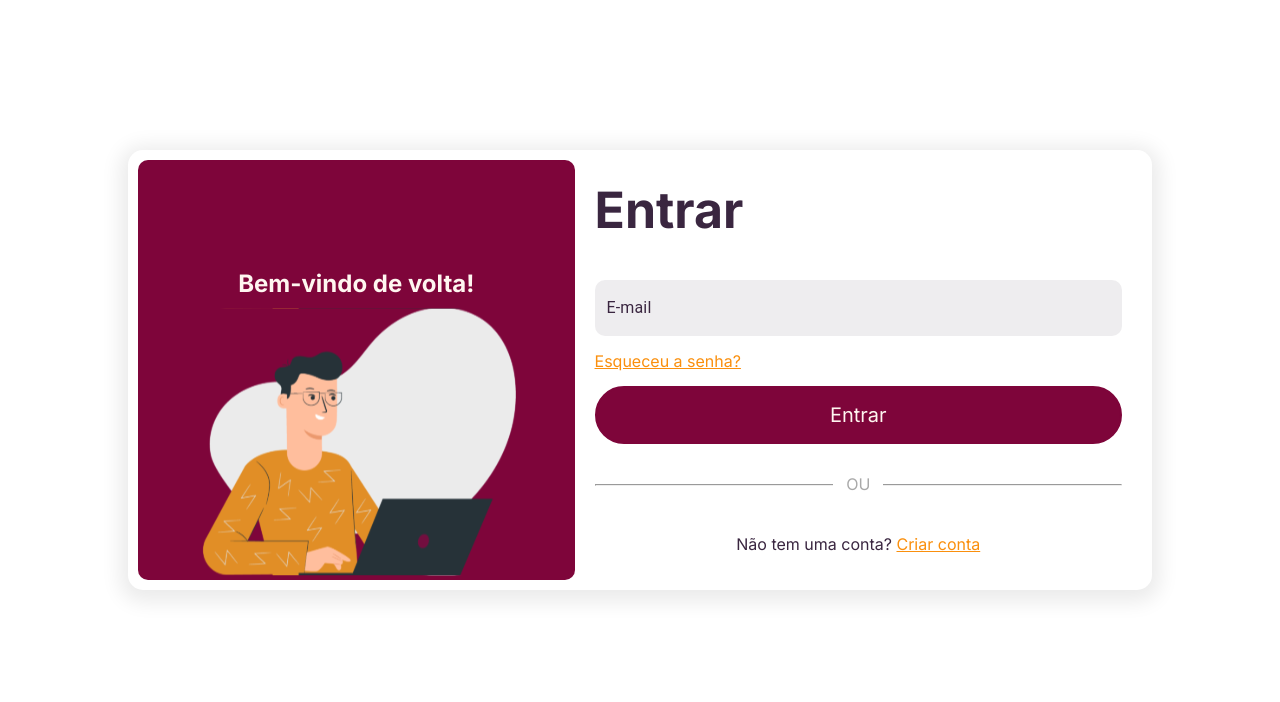
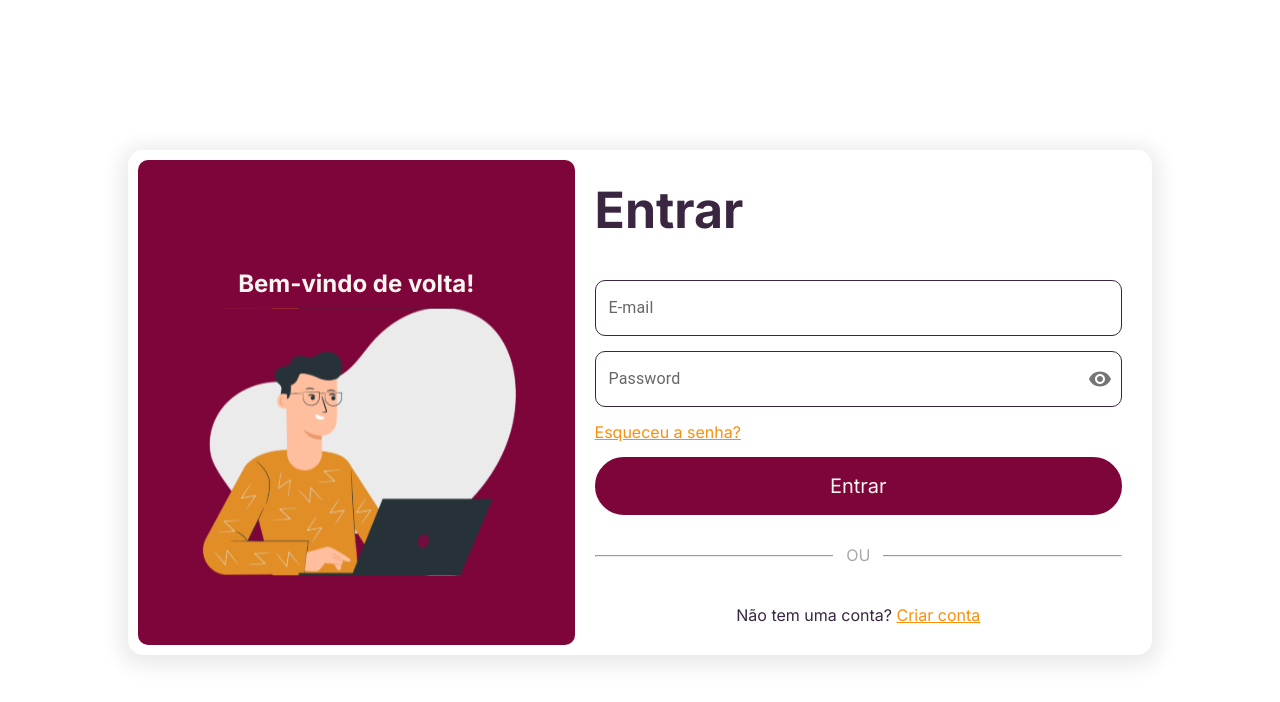
Before and after one commit to MPCGomes/logumrh, a Next.js app in the folder frontend-web/: page /login in a window 1280 px wide. Shown: the top 702 px of the page. Built offline with nearby package versions, Linux system fonts and the light colour scheme.

Commit message:
feat: password input

```diff
--- a/frontend-web/app/login/page.tsx
+++ b/frontend-web/app/login/page.tsx
@@ -3,6 +3,7 @@ import TextInput from '@/components/TextInput/TextInput'
 import Link from 'next/link'
 import styles from './page.module.scss'
 import ButtonPrimary from '@/components/ButtonPrimary/ButtonPrimary'
+import PasswordInput from '@/components/PasswordInput/PasswordInput'
 
 const page = () => {
   return (
@@ -21,6 +22,9 @@ const page = () => {
             <div className={styles.inputContainer}>
               <TextInput
                 label={'E-mail'}
+              />
+              <PasswordInput
+
               />
               <Link
                 className={styles.link}
--- /dev/null
+++ b/frontend-web/components/PasswordInput/PasswordInput.module.scss
@@ -0,0 +1 @@
+@import '../../styles/variables';
--- /dev/null
+++ b/frontend-web/components/PasswordInput/PasswordInput.tsx
@@ -0,0 +1,60 @@
+'use client'
+
+import { FormControl, IconButton, InputAdornment, InputLabel, OutlinedInput } from '@mui/material';
+import { styled } from '@mui/material/styles';
+import React from 'react';
+import Visibility from '@mui/icons-material/Visibility';
+import VisibilityOff from '@mui/icons-material/VisibilityOff';
+
+const CustomOutlinedInput = styled(OutlinedInput)({
+  '&.MuiOutlinedInput-root': {
+    borderRadius: '10px',
+    '& fieldset': {
+      borderColor: '#3a2640',
+    },
+    '&:hover fieldset': {
+      borderColor: '#3a2640',
+    },
+    '&.Mui-focused fieldset': {
+      borderColor: '#3a2640',
+    },
+  },
+  '& .MuiInputLabel-root': {
+    color: '#3a2640',
+  },
+});
+
+const PasswordInput = () => {
+  const [showPassword, setShowPassword] = React.useState(false);
+
+  const handleClickShowPassword = () => setShowPassword((prev) => !prev);
+
+  const handleMouseDownPassword = (event: React.MouseEvent<HTMLButtonElement>) => {
+    event.preventDefault();
+  };
+
+  return (
+    <FormControl sx={{ m: 0, width: '100%' }} variant="outlined">
+      <InputLabel htmlFor="outlined-adornment-password">Password</InputLabel>
+      <CustomOutlinedInput
+        id="outlined-adornment-password"
+        type={showPassword ? 'text' : 'password'}
+        endAdornment={
+          <InputAdornment position="end">
+            <IconButton
+              aria-label={showPassword ? 'Hide password' : 'Show password'}
+              onClick={handleClickShowPassword}
+              onMouseDown={handleMouseDownPassword}
+              edge="end"
+            >
+              {showPassword ? <VisibilityOff /> : <Visibility />}
+            </IconButton>
+          </InputAdornment>
+        }
+        label="Password"
+      />
+    </FormControl>
+  );
+}
+
+export default PasswordInput;
--- /dev/null
+++ b/frontend-web/components/RadioInput/RadioInput.module.scss
@@ -0,0 +1 @@
+@import '../../styles/variables';
--- a/frontend-web/components/TextInput/TextInput.tsx
+++ b/frontend-web/components/TextInput/TextInput.tsx
@@ -11,23 +11,17 @@ interface InputProps {
 
 const CustomTextField = styled(TextField)({
   width: '100%',
-  '& .MuiFilledInput-root': {
+  '& .MuiOutlinedInput-root': {
     borderRadius: '10px',
-    backgroundColor: '#3a264015',
-    borderBottom: 'none',
-    '&:before, &:after': {
-      borderBottom: 'none',
+    '& fieldset': {
+      borderColor: '#3a2640',
     },
-    '&:hover:before': {
-      borderBottom: 'none',
+    '&:hover fieldset': {
+      borderColor: '#3a2640',
     },
-    '&:hover': {
-      backgroundColor: '#3a264020',
-      borderBottom: 'none',
+    '&.Mui-focused fieldset': {
+      borderColor: '#3a2640',
     },
-  },
-  '& .MuiInputLabel-root': {
-    color: '#3a2640',
   },
 });
 
@@ -36,7 +30,7 @@ const TextInput: React.FC<InputProps> = ({ label }) => {
     <div className={styles.input}>
       <CustomTextField
         label={label}
-        variant="filled"
+        variant="outlined"
       />
     </div>
   );
--- a/frontend-web/package.json
+++ b/frontend-web/package.json
@@ -11,6 +11,7 @@
   "dependencies": {
     "@emotion/react": "^11.13.3",
     "@emotion/styled": "^11.13.0",
+    "@mui/icons-material": "^6.1.5",
     "@mui/material": "^6.1.5",
     "classnames": "^2.5.1",
     "next": "15.0.0",
```
Also changed, not shown: frontend-web/components/RadioInput/RadioInput.tsx (added, +21 -0 lines), 1 other file (tests, documents, lock files or other folders).
